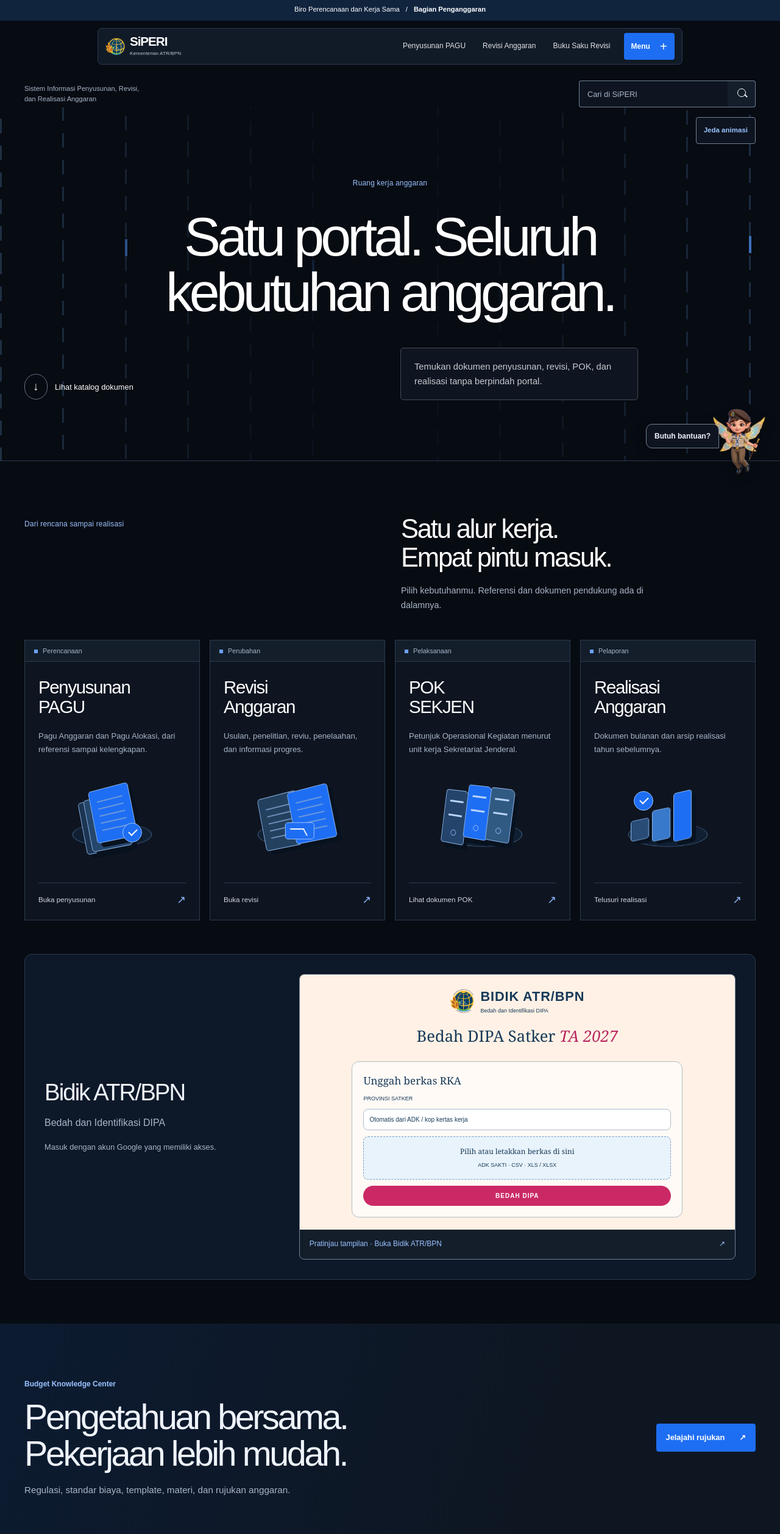
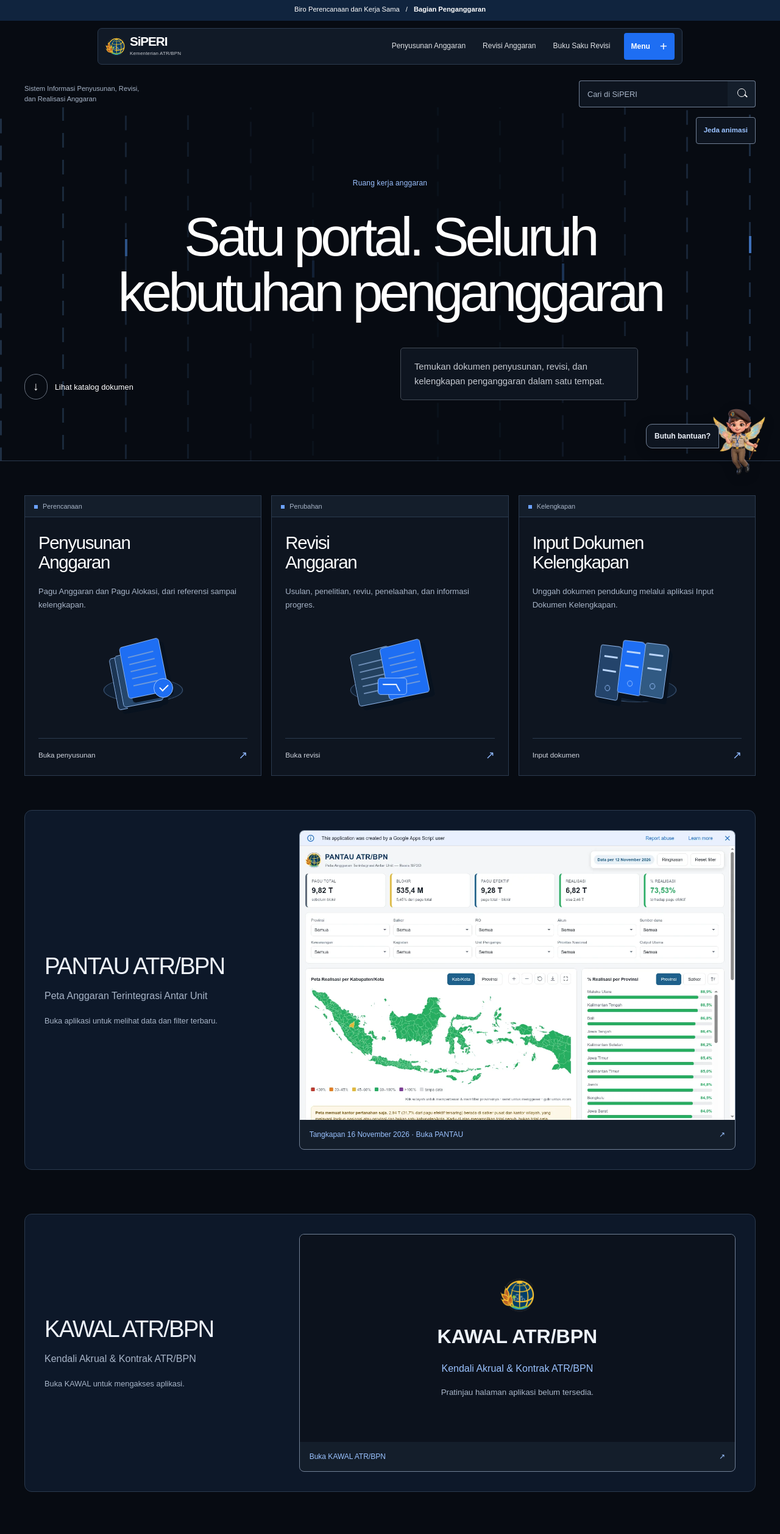
Before and after one commit to programdanpenganggaran-cmd/SIPERI, a plain HTML site: page index.html in a window 1280 px wide. Shown: the top 2515 px of the page at 61% size. Drawn offline with Linux system fonts and the light colour scheme.

Commit message:
Simplify homepage services and add KAWAL access

```diff
--- a/app.js
+++ b/app.js
@@ -16,8 +16,8 @@ const pageInfo = {
   pengetahuan: ['Pusat Pengetahuan Anggaran', 'Pengetahuan bersama, pekerjaan lebih mudah.', 'Jelajahi rujukan, contoh dokumen, dan panduan anggaran menurut kebutuhan.'],
   'buku-saku': ['Buku Saku Revisi Anggaran', 'Panduan revisi, siap dijelajahi.', 'Baca buku, telusuri topik, dan temukan halaman yang dibutuhkan.'],
   monitoring: ['PANTAU ATR/BPN', 'Pantau anggaran unit kerjamu.', 'Buka aplikasi Peta Anggaran Terintegrasi Antar Unit untuk memantau anggaran dan realisasi.'],
-  beranda: ['Ruang kerja anggaran', 'Satu portal. Seluruh kebutuhan anggaran.', 'Temukan dokumen penyusunan, revisi, POK, dan realisasi tanpa berpindah portal.'],
-  pagu: ['Penyusunan PAGU', 'Susun anggaran dengan referensi yang tepat.', 'Pilih tahun sumber dan tahap untuk menemukan pagu, template, serta dokumen pendukung.'],
+  beranda: ['Ruang kerja anggaran', 'Satu portal. Seluruh kebutuhan penganggaran', 'Temukan dokumen penyusunan, revisi, dan kelengkapan penganggaran dalam satu tempat.'],
+  pagu: ['Penyusunan Anggaran', 'Susun anggaran dengan referensi yang tepat.', 'Pilih tahun sumber dan tahap untuk menemukan pagu, template, serta dokumen pendukung.'],
   revisi: ['Revisi Anggaran', 'Dari usulan sampai penelaahan.', 'Akses dokumen proses revisi dan spreadsheet informasi progres.'],
   pok: ['POK SEKJEN', 'Rencana kegiatan, menurut unit kerja.', 'Buka dokumen Petunjuk Operasional Kegiatan Sekretariat Jenderal.'],
   realisasi: ['Realisasi Anggaran', 'Telusuri dokumen pelaksanaan anggaran.', 'Dokumen bulanan dan arsip realisasi yang tersedia dari sumber SiPERI.'],
@@ -39,9 +39,9 @@ function route() {
     if(active) link.setAttribute('aria-current','page'); else link.removeAttribute('aria-current');
   });
   document.getElementById('home-services').hidden = page !== 'beranda';
-  document.getElementById('workspace-heading').hidden = page !== 'beranda';
   document.getElementById('dipa-shortcut').hidden = page !== 'beranda';
   document.getElementById('monitoring-shortcut').hidden = page !== 'beranda';
+  document.getElementById('kawal-shortcut').hidden = page !== 'beranda';
   document.getElementById('book-shortcut').hidden = !['beranda','revisi'].includes(page);
   document.getElementById('knowledge-center').hidden = page !== 'pengetahuan';
   document.getElementById('knowledge-shortcut').hidden = page !== 'beranda';
--- a/index.html
+++ b/index.html
@@ -13,8 +13,8 @@
   <meta property="og:url" content="https://siperi.id/">
   <title>SiPERI ATR/BPN | Penyusunan, Revisi, dan Realisasi Anggaran</title>
   <script type="application/ld+json">{"@context":"https://schema.org","@type":"WebSite","name":"SiPERI ATR/BPN","alternateName":"Sistem Informasi Penyusunan, Revisi, dan Realisasi Anggaran","url":"https://siperi.id/","inLanguage":"id"}</script>
-  <link rel="stylesheet" href="styles.css?v=20261116-previews">
-  <script src="app.js?v=20261116" defer></script>
+  <link rel="stylesheet" href="styles.css?v=20261116-services">
+  <script src="app.js?v=20261116-services" defer></script>
   <script src="portal-motion.js?v=20261116-motion2" defer></script>
   <script src="buku-saku.js?v=20261109-bot2" defer></script>
   <script src="bot-config.js?v=20261109-ai1" defer></script>
@@ -27,13 +27,13 @@
   <header class="site-navigation">
     <a class="brand" href="#beranda" aria-label="SiPERI, beranda"><img src="atr-bpn.png" alt="Logo Kementerian ATR/BPN" width="44" height="44"><span class="brand-copy">SiPERI<small>Kementerian ATR/BPN</small></span></a>
     <nav class="primary-navigation" aria-label="Navigasi utama">
-      <a href="#pagu" data-page="pagu">Penyusunan PAGU</a>
+      <a href="#pagu" data-page="pagu">Penyusunan Anggaran</a>
       <a href="#revisi" data-page="revisi">Revisi Anggaran</a>
       <a href="#buku-saku" data-page="buku-saku">Buku Saku Revisi</a>
     </nav>
     <details class="nav-directory" id="nav-directory"><summary>Menu <span aria-hidden="true">+</span></summary><nav aria-label="Semua layanan SiPERI">
       <a href="#beranda" data-page="beranda">Beranda</a>
-      <a href="#pagu" data-page="pagu">Penyusunan PAGU</a>
+      <a href="#pagu" data-page="pagu">Penyusunan Anggaran</a>
       <a href="#revisi" data-page="revisi">Revisi Anggaran</a>
       <a href="https://script.google.com/macros/s/AKfycbzvBpZ_x2EGgGf6fBf2toq_4PuV1EoMbKhNT1BEmMr7xC03MaDT_r9YSRro052pGVugaQ/exec">Input Dokumen Kelengkapan</a>
       <a href="#buku-saku" data-page="buku-saku">Buku Saku Revisi</a>
@@ -54,19 +54,31 @@
     <section class="intro" aria-labelledby="page-title">
       <button class="motion-toggle" id="motion-toggle" type="button" aria-pressed="false" hidden>Jeda animasi</button>
       <div class="document-stream" aria-hidden="true"><i></i><i></i><i></i><i></i><i></i><i></i><i></i><i></i><i></i><i></i><i></i><i></i></div>
-      <p class="eyebrow">Penyusunan PAGU</p>
-      <h1 id="page-title">Dokumen anggaran,<br>lebih mudah ditemukan.</h1>
-      <p>Temukan referensi, template, dan kelengkapan penyusunan anggaran dalam satu tempat.</p>
+      <p class="eyebrow">Ruang kerja anggaran</p>
+      <h1 id="page-title">Satu portal. Seluruh kebutuhan penganggaran</h1>
+      <p>Temukan dokumen penyusunan, revisi, dan kelengkapan penganggaran dalam satu tempat.</p>
       <a class="scroll-cue" id="scroll-data" href="#katalog"><span class="scroll-symbol" aria-hidden="true">↓</span><span>Lihat katalog dokumen</span></a>
     </section>
-    <section class="workspace-heading" id="workspace-heading" data-reveal><p class="eyebrow">Dari rencana sampai realisasi</p><div><h2>Satu alur kerja.<br>Empat pintu masuk.</h2><p>Pilih kebutuhanmu. Referensi dan dokumen pendukung ada di dalamnya.</p></div></section>
     <section id="home-services" class="home-services" aria-label="Layanan SiPERI" data-reveal>
-      <a href="#pagu"><span class="service-label">Perencanaan</span><h2>Penyusunan<br>PAGU</h2><p>Pagu Anggaran dan Pagu Alokasi, dari referensi sampai kelengkapan.</p><span class="service-art art-budget" aria-hidden="true"><span class="art-base"></span><i></i><i></i><i></i><b></b></span><span class="service-open">Buka penyusunan <span aria-hidden="true">↗</span></span></a>
+      <a href="#pagu"><span class="service-label">Perencanaan</span><h2>Penyusunan<br>Anggaran</h2><p>Pagu Anggaran dan Pagu Alokasi, dari referensi sampai kelengkapan.</p><span class="service-art art-budget" aria-hidden="true"><span class="art-base"></span><i></i><i></i><i></i><b></b></span><span class="service-open">Buka penyusunan <span aria-hidden="true">↗</span></span></a>
       <a href="#revisi"><span class="service-label">Perubahan</span><h2>Revisi<br>Anggaran</h2><p>Usulan, penelitian, reviu, penelaahan, dan informasi progres.</p><span class="service-art art-revision" aria-hidden="true"><span class="art-base"></span><i></i><i></i><b></b></span><span class="service-open">Buka revisi <span aria-hidden="true">↗</span></span></a>
-      <a href="#pok"><span class="service-label">Pelaksanaan</span><h2>POK<br>SEKJEN</h2><p>Petunjuk Operasional Kegiatan menurut unit kerja Sekretariat Jenderal.</p><span class="service-art art-folders" aria-hidden="true"><span class="art-base"></span><i></i><i></i><i></i></span><span class="service-open">Lihat dokumen POK <span aria-hidden="true">↗</span></span></a>
-      <a href="#realisasi"><span class="service-label">Pelaporan</span><h2>Realisasi<br>Anggaran</h2><p>Dokumen bulanan dan arsip realisasi tahun sebelumnya.</p><span class="service-art art-report" aria-hidden="true"><span class="art-base"></span><i></i><i></i><i></i><b></b></span><span class="service-open">Telusuri realisasi <span aria-hidden="true">↗</span></span></a>
+      <a href="https://script.google.com/macros/s/AKfycbzvBpZ_x2EGgGf6fBf2toq_4PuV1EoMbKhNT1BEmMr7xC03MaDT_r9YSRro052pGVugaQ/exec"><span class="service-label">Kelengkapan</span><h2>Input Dokumen<br>Kelengkapan</h2><p>Unggah dokumen pendukung melalui aplikasi Input Dokumen Kelengkapan.</p><span class="service-art art-folders" aria-hidden="true"><span class="art-base"></span><i></i><i></i><i></i></span><span class="service-open">Input dokumen <span aria-hidden="true">↗</span></span></a>
     </section>
-    <section id="dipa-shortcut" class="app-showcase dipa-shortcut" aria-labelledby="dipa-title" data-reveal>
+    <section id="monitoring-shortcut" class="app-showcase" aria-labelledby="pantau-title" data-reveal>
+      <div class="app-showcase-copy"><h2 id="pantau-title">PANTAU ATR/BPN</h2><p>Peta Anggaran Terintegrasi Antar Unit</p><p class="app-access-note">Buka aplikasi untuk melihat data dan filter terbaru.</p></div>
+      <a class="app-preview" href="https://script.google.com/macros/s/AKfycbw67r8qagn2VoEDXt9mXUvNV7gotQjPf9GcFMiVT2XFrWuTU4eGTQ4xqb6TgK4Qf_DR/exec" aria-label="Buka aplikasi PANTAU ATR/BPN">
+        <img class="pantau-preview-image" src="pantau-preview.webp" width="1280" height="850" loading="lazy" alt="Pratinjau halaman awal PANTAU ATR/BPN, menampilkan ringkasan anggaran, filter, dan peta Indonesia.">
+        <span class="app-preview-caption"><span>Tangkapan 16 November 2026 · Buka PANTAU</span><span aria-hidden="true">↗</span></span>
+      </a>
+    </section>
+    <section id="kawal-shortcut" class="app-showcase" aria-labelledby="kawal-title" data-reveal>
+      <div class="app-showcase-copy"><h2 id="kawal-title">KAWAL ATR/BPN</h2><p>Kendali Akrual &amp; Kontrak ATR/BPN</p><p class="app-access-note">Buka KAWAL untuk mengakses aplikasi.</p></div>
+      <a class="app-preview" href="https://script.google.com/macros/s/AKfycbw9PL2SHA8oRa4eg1j8SrW-a1kJVoj_5wi6YVbjhdzgs2ps229r35LmWx_zC-UOPwrL/exec" aria-label="Buka aplikasi KAWAL ATR/BPN">
+        <span class="kawal-preview-placeholder"><img src="atr-bpn.png" width="56" height="56" alt=""><strong>KAWAL ATR/BPN</strong><span>Kendali Akrual &amp; Kontrak ATR/BPN</span><small>Pratinjau halaman aplikasi belum tersedia.</small></span>
+        <span class="app-preview-caption"><span>Buka KAWAL ATR/BPN</span><span aria-hidden="true">↗</span></span>
+      </a>
+    </section>
+    <section id="dipa-shortcut" class="app-showcase" aria-labelledby="dipa-title" data-reveal>
       <div class="app-showcase-copy"><h2 id="dipa-title">Bidik ATR/BPN</h2><p>Bedah dan Identifikasi DIPA</p><p class="app-access-note">Masuk dengan akun Google yang memiliki akses.</p></div>
       <a class="app-preview" href="https://script.google.com/macros/s/AKfycbw_xb4JSWwhl--TwrRItLuWvHPLDeTDuM2DORX93IiLHONuSgl6_FNGaYiVu_v-zwO3OQ/exec" aria-label="Buka aplikasi Bidik ATR/BPN">
         <span class="bidik-screen" aria-hidden="true">
@@ -103,13 +115,6 @@
       </div>
     </section>
     <a id="book-shortcut" class="book-shortcut" href="#buku-saku" data-reveal><span><small>Panduan kerja · 2026</small><strong>Buku Saku<br>Revisi Anggaran</strong><span>Dasar, kewenangan, alur revisi, studi kasus, dan checklist dalam satu panduan.</span><span class="book-shortcut-action">Baca panduan <span aria-hidden="true">↗</span></span></span><img class="book-preview" src="book-cover.webp" width="776" height="1100" loading="lazy" alt="Sampul Buku Saku Revisi Anggaran"></a>
-    <section id="monitoring-shortcut" class="app-showcase" aria-labelledby="pantau-title" data-reveal>
-      <div class="app-showcase-copy"><h2 id="pantau-title">PANTAU ATR/BPN</h2><p>Peta Anggaran Terintegrasi Antar Unit</p><p class="app-access-note">Buka aplikasi untuk melihat data dan filter terbaru.</p></div>
-      <a class="app-preview" href="https://script.google.com/macros/s/AKfycbw67r8qagn2VoEDXt9mXUvNV7gotQjPf9GcFMiVT2XFrWuTU4eGTQ4xqb6TgK4Qf_DR/exec" aria-label="Buka aplikasi PANTAU ATR/BPN">
-        <img class="pantau-preview-image" src="pantau-preview.webp" width="1280" height="850" loading="lazy" alt="Pratinjau halaman awal PANTAU ATR/BPN, menampilkan ringkasan anggaran, filter, dan peta Indonesia.">
-        <span class="app-preview-caption"><span>Tangkapan 16 November 2026 · Buka PANTAU</span><span aria-hidden="true">↗</span></span>
-      </a>
-    </section>
     <section id="page-note" class="page-note" hidden aria-label="Informasi layanan"></section>
     <section id="katalog" class="catalog" aria-labelledby="catalog-title" tabindex="-1">
       <div class="section-heading"><div><p class="eyebrow">Katalog dokumen</p><h2 id="catalog-title">Pagu Anggaran · 2026</h2></div><div class="catalog-actions"><button id="share" class="secondary" type="button">Bagikan halaman</button><button id="reset" class="secondary" type="button">Reset filter</button></div></div>
--- a/styles.css
+++ b/styles.css
@@ -92,11 +92,7 @@ main { min-width: 0; }
 .is-home .intro h1 { text-align: center; justify-self: center; font-size: clamp(3.5rem, 7vw, 6.4rem); max-width: 1120px; }
 .is-home .intro > p:not(.eyebrow) { grid-column: 2; max-width: 390px; padding: 18px 22px; background: var(--surface); border: 1px solid #434b57; border-radius: 5px; font-size: .92rem; margin: 10px 0 0; }
 .is-home .scroll-cue { grid-column: 1; grid-row: 3; align-self: end; }
-.workspace-heading { display: grid; grid-template-columns: 1fr 1fr; gap: 36px; color: #fff; max-width: var(--container); padding: 88px 0 32px; margin: 0 auto; }
-.workspace-heading .eyebrow { color: #9bc1ff; padding-top: 6px; }
-.workspace-heading h2 { max-width: 600px; }
-.workspace-heading div > p { color: var(--muted); font-size: .9rem; line-height: 1.7; margin: 18px 0 0; max-width: 430px; }
-.home-services { max-width: var(--container); margin: 12px auto 100px; display: grid; grid-template-columns: repeat(4,minmax(0,1fr)); gap: 16px; }
+.home-services { max-width: var(--container); margin: 56px auto 56px; display: grid; grid-template-columns: repeat(3,minmax(0,1fr)); gap: 16px; }
 .home-services > a { position: relative; display: flex; flex-direction: column; padding: 0 22px 20px; min-height: 320px; color: #fff; text-decoration: none; border: 1px solid var(--line); background: var(--surface); overflow: hidden; }
 .service-label { margin: 0 -22px 26px; padding: 9px 15px; background: var(--raised); color: var(--muted); font-size: .68rem; border-bottom: 1px solid var(--line); }
 .service-label::before { content: ''; display: inline-block; width: 6px; height: 6px; margin-right: 8px; background: #6ca2ff; }
@@ -285,15 +281,13 @@ footer :focus-visible { outline-color: #fff; }
   @keyframes bot-appear { from { opacity: .7; transform: translateY(8px); } to { opacity: 1; transform: translateY(0); } }
 }
 @media (max-width:1256px) {
-  .topbar, .workspace-heading, .home-services { margin-left: 28px; margin-right: 28px; }
+  .topbar, .home-services { margin-left: 28px; margin-right: 28px; }
 }
 @media (max-width:1000px) {
   .site-navigation { gap: 10px; padding-left: 14px; }
   .primary-navigation a { padding: 8px; font-size: .74rem; }
-  .home-services { grid-template-columns: repeat(2,minmax(0,1fr)); }
   .home-services > a { min-height: 290px; }
-  .home-services h2 { font-size: 2.25rem; }
-  .workspace-heading { grid-template-columns: .7fr 1.3fr; }
+  .home-services h2 { font-size: clamp(1.5rem,2.8vw,2rem); }
   .book-banner { align-items: flex-start; flex-direction: column; }
   .book-index { flex-basis: 225px; }
   .section-heading { align-items: flex-start; }
@@ -320,10 +314,7 @@ footer :focus-visible { outline-color: #fff; }
   .is-home .intro h1 { font-size: clamp(2.7rem,9.8vw,4.5rem); }
   .is-home .intro > p:not(.eyebrow) { grid-column: 1 / -1; width: 100%; max-width: none; padding: 16px; font-size: .85rem; margin: 0; }
   .is-home .scroll-cue { grid-column: 1 / -1; grid-row: auto; }
-  .workspace-heading { display: block; padding-top: 50px; padding-bottom: 20px; margin-inline: 20px; }
-  .workspace-heading h2 { font-size: clamp(2rem,7vw,3rem); }
-  .workspace-heading div > p { font-size: .85rem; }
-  .home-services { margin: 10px 20px 55px; gap: 12px; }
+  .home-services { margin: 36px 20px 44px; gap: 12px; grid-template-columns: 1fr; }
   .home-services > a { padding: 0 16px 16px; min-height: 300px; }
   .service-label { margin: 0 -16px 22px; padding: 8px 10px; font-size: .6rem; }
   .home-services h2 { font-size: clamp(1.5rem,4.5vw,2rem); }
@@ -398,7 +389,6 @@ footer :focus-visible { outline-color: #fff; }
 .book-shortcut > span:first-child { min-width: 0; max-width: 100%; }
 .book-shortcut strong { overflow-wrap: anywhere; }
 .app-showcase { display: grid; grid-template-columns: minmax(0,.7fr) minmax(0,1.3fr); align-items: center; gap: 32px; max-width: var(--container); margin: 0 auto 72px; padding: 32px; background: #0d1829; border: 1px solid var(--line); border-radius: 12px; }
-.app-showcase.dipa-shortcut { margin-top: -45px; }
 .app-showcase h2 { margin-bottom: 16px; font-size: clamp(1.8rem,3vw,2.6rem); overflow-wrap: anywhere; }
 .app-showcase-copy p { color: var(--muted); line-height: 1.65; font-size: 1rem; }
 .app-showcase-copy .app-access-note { font-size: .8rem; margin-bottom: 0; }
@@ -407,6 +397,10 @@ footer :focus-visible { outline-color: #fff; }
 .app-preview-caption { display: flex; justify-content: space-between; align-items: center; gap: 12px; padding: 13px 16px; min-height: 48px; color: var(--link); font-size: .75rem; line-height: 1.6; }
 .app-preview:hover .app-preview-caption { background: var(--hover); }
 .pantau-preview-image { display: block; width: 100%; height: auto; }
+.kawal-preview-placeholder { display: flex; min-height: 340px; padding: 36px 24px; flex-direction: column; align-items: center; justify-content: center; gap: 16px; text-align: center; background: #0c121d; color: var(--ink); }
+.kawal-preview-placeholder strong { font-size: clamp(1.4rem,3vw,2rem); }
+.kawal-preview-placeholder > span { color: var(--link); line-height: 1.6; }
+.kawal-preview-placeholder small { color: var(--muted); line-height: 1.6; }
 .bidik-screen { display: block; padding: 20px 12%; background: #fff1e5; color: #173a58; font-family: Georgia,serif; }
 .bidik-brand { display: flex; justify-content: center; align-items: center; gap: 10px; font-family: Arial,sans-serif; }
 .bidik-brand strong { display: block; font-size: clamp(12px,1.7vw,22px); letter-spacing: .04em; }
@@ -424,7 +418,6 @@ footer :focus-visible { outline-color: #fff; }
 @media(max-width:850px) { .app-showcase { grid-template-columns: 1fr; } }
 @media(max-width:700px) {
   .app-showcase { margin: 0 20px 44px; padding: 20px; gap: 24px; }
-  .app-showcase.dipa-shortcut { margin-top: -15px; }
   .bidik-screen { padding: 18px 7%; }
   .bidik-upload { padding: 12px; }
   .bidik-brand img { width: 30px; height: 30px; }
```
Also changed, not shown: 2 other files.
